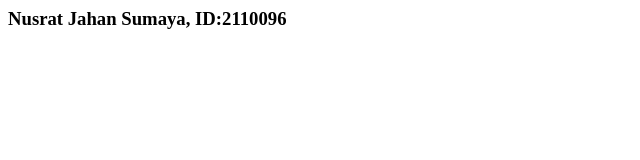
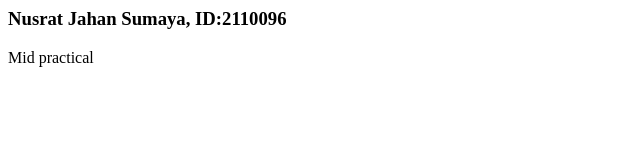
Before and after one commit to NusratJahanSumaiya2110096/Mid-practical, a plain HTML site: page index.html in a window 1280 px wide. Shown: the whole page, without its empty margins (0-640 px from the left). Drawn offline with Linux system fonts and the light colour scheme.

Commit message:
fifth commit

```diff
--- a/index.html
+++ b/index.html
@@ -6,6 +6,7 @@
 </head>
 <body>
     <h3>Nusrat Jahan Sumaya, ID:2110096</h3>
+    <P>Mid practical</P>
 
 
 
```
